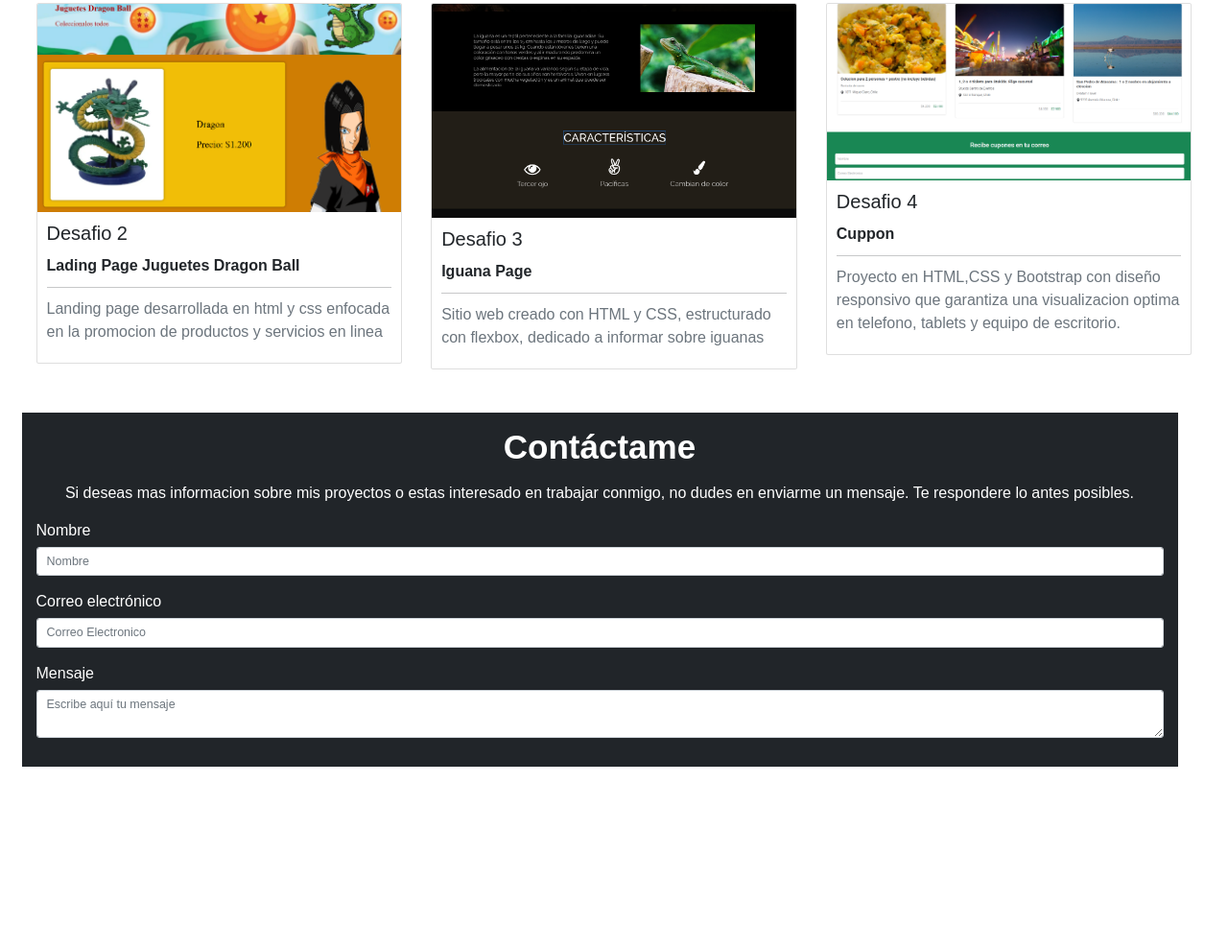
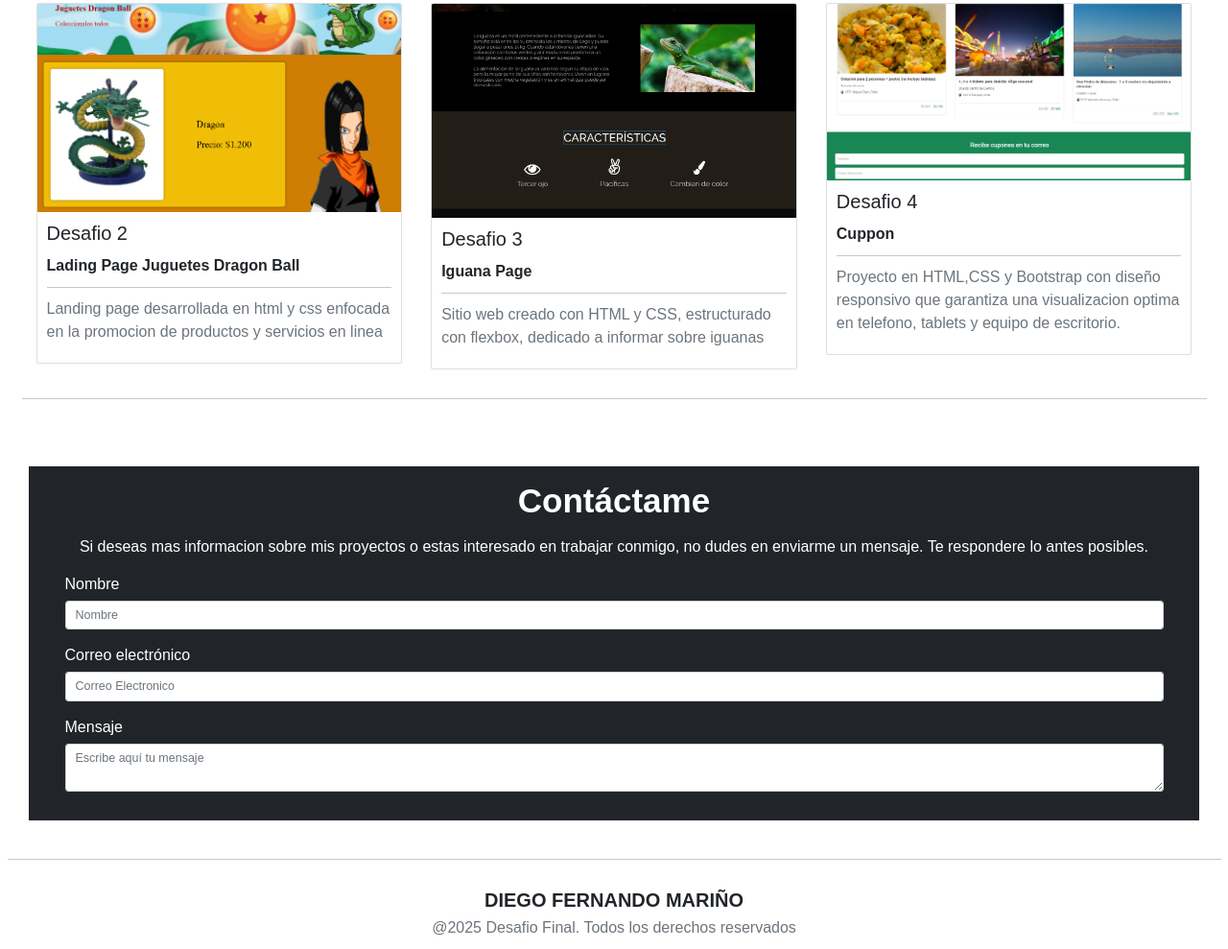
Before and after one commit to evelynk1/desafioFinal, a plain HTML site: page portafolio.html in a window 1280 px wide. Shown: the part 427-1416 px from the top of the page at 96% size. Before the commit the page ends 1256 px from the top, so only its background shows below. Drawn offline with nearby package versions, Linux system fonts and the light colour scheme; files whose address does not match are found by name.

Commit message:
modificacion en form

```diff
--- a/portafolio.html
+++ b/portafolio.html
@@ -34,8 +34,6 @@
 
         <!--PRIMERA FILA-->
         <div class="row g-5 mx-4">
-
-
 
             <div class="col-12 col-lg-4">
                 <div class="card">
@@ -89,9 +87,11 @@
                 </div>
             </div>
 
+            <hr>
+
             <!--SEGUNDA FILA-->
-            <div class="row mt-4 mb-5 g-5">
-
+            <div class="container">
+                <div class="row mt-5 mb-5">
                     <!--FORMULARIO-->
                     <div class="col-12 bg-dark">
 
@@ -102,7 +102,7 @@
                             Te respondere lo antes posibles.
                         </p>
 
-                    <form class="pb-5">
+                        <form class="pb-5 px-5">
                             <div class="form-group mb-4">
                                 <label class="mb-2 text-white">Nombre</label>
                                 <input class="form-control form-control-lg" placeholder="Nombre"/>
@@ -117,13 +117,20 @@
                                 <label class="mb-2 text-white">Mensaje</label>
                                 <textarea class="form-control form-control-lg" placeholder="Escribe aquí tu mensaje"></textarea>
                             </div>
-
                         </form>
 
                     </div>
-
                 </div>
             </div>
+        </div>
+
+        <hr>
+
+        <footer class="text-center mt-5">
+            <h2><strong>DIEGO FERNANDO MARIÑO</strong></h2>
+            <p class="text-muted">@2025 Desafio Final. Todos los derechos reservados</p>
+        </footer>
+
     </main>
 
     <script src="https://cdn.jsdelivr.net/npm/bootstrap@5.1.3/dist/js/bootstrap.bundle.min.js"
```
Lines whose indentation alone changed are shown as unchanged.
